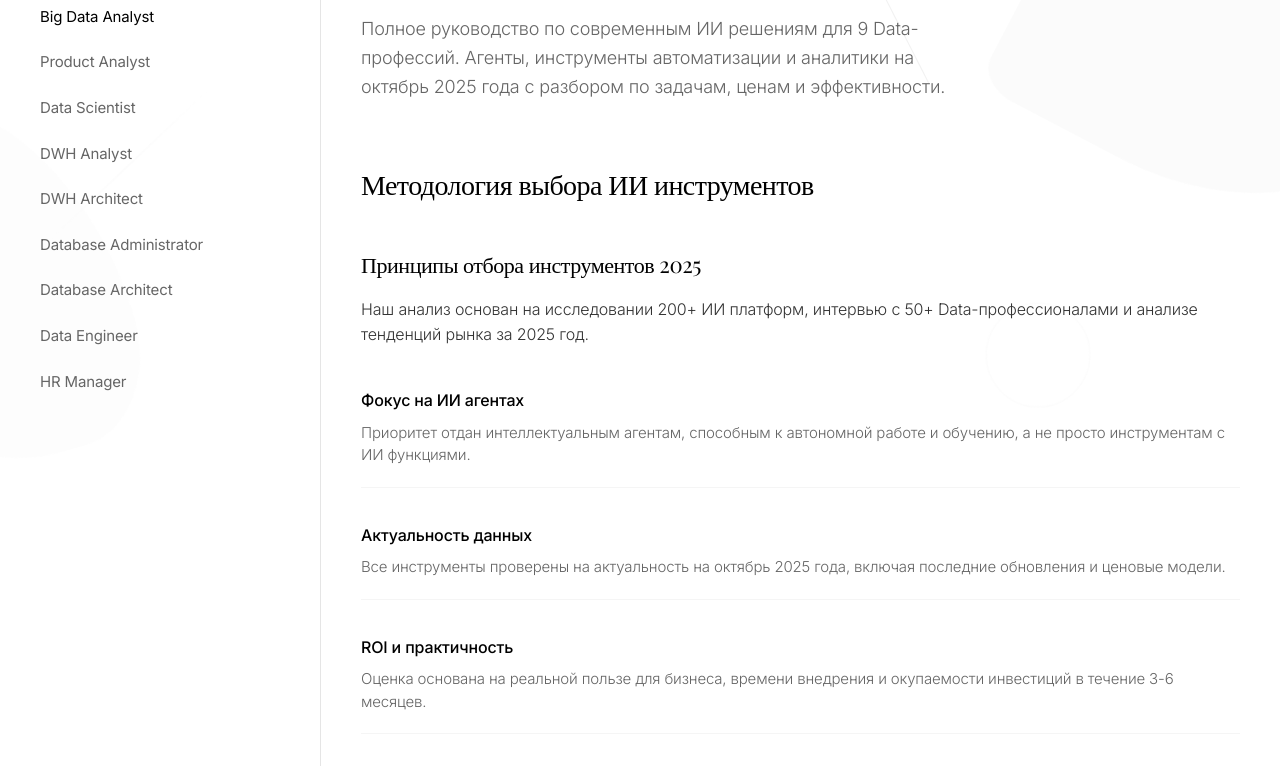
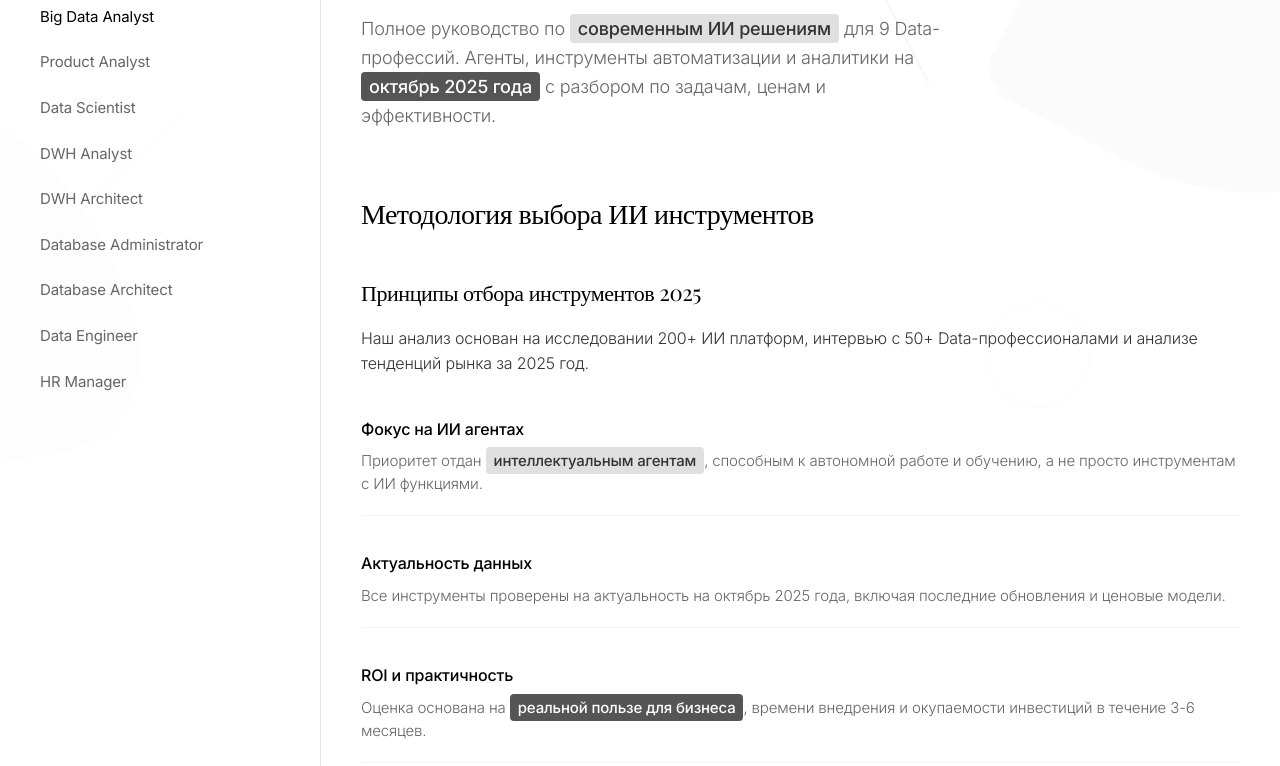
Before and after one commit to JuliaEdom/ai-tools-site, a plain HTML site: page index.html in a window 1280 px wide. Shown: the part 175-941 px from the top of the page. Drawn offline with nearby package versions, Linux system fonts and the light colour scheme.

Commit message:
Update index.html

```diff
--- a/index.html
+++ b/index.html
@@ -360,17 +360,29 @@
 
         /* Выделение серым цветом */
         .highlight-gray {
-            background: #f5f5f5;
+            background: #e0e0e0;
             color: #333;
             padding: 4px 8px;
-            border-radius: 3px;
+            border-radius: 4px;
+            font-weight: 500;
         }
 
         .highlight-dark-gray {
-            background: #666;
+            background: #555;
             color: #fff;
             padding: 4px 8px;
-            border-radius: 3px;
+            border-radius: 4px;
+            font-weight: 500;
+        }
+
+        /* Добавляем smooth scroll для якорных ссылок */
+        html {
+            scroll-behavior: smooth;
+        }
+
+        /* Компенсация для фиксированного меню */
+        .section {
+            scroll-margin-top: 80px;
         }
 
         .tool-link {
@@ -472,7 +484,7 @@
         <main class="main-content">
             <header class="header">
                 <h1 class="main-title">AI-инструменты для Data-профессионалов 2025</h1>
-                <p class="subtitle">Полное руководство по современным ИИ решениям для 9 Data-профессий. Агенты, инструменты автоматизации и аналитики на октябрь 2025 года с разбором по задачам, ценам и эффективности.</p>
+                <p class="subtitle">Полное руководство по <span class="highlight-gray">современным ИИ решениям</span> для 9 Data-профессий. Агенты, инструменты автоматизации и аналитики на <span class="highlight-dark-gray">октябрь 2025 года</span> с разбором по задачам, ценам и эффективности.</p>
             </header>
 
             <!-- Методология выбора инструментов -->
@@ -486,7 +498,7 @@
                         <div class="tools-list">
                             <div class="tool-item">
                                 <div class="tool-name">Фокус на ИИ агентах</div>
-                                <div class="tool-description">Приоритет отдан интеллектуальным агентам, способным к автономной работе и обучению, а не просто инструментам с ИИ функциями.</div>
+                                <div class="tool-description">Приоритет отдан <span class="highlight-gray">интеллектуальным агентам</span>, способным к автономной работе и обучению, а не просто инструментам с ИИ функциями.</div>
                             </div>
                             <div class="tool-item">
                                 <div class="tool-name">Актуальность данных</div>
@@ -494,7 +506,7 @@
                             </div>
                             <div class="tool-item">
                                 <div class="tool-name">ROI и практичность</div>
-                                <div class="tool-description">Оценка основана на реальной пользе для бизнеса, времени внедрения и окупаемости инвестиций в течение 3-6 месяцев.</div>
+                                <div class="tool-description">Оценка основана на <span class="highlight-dark-gray">реальной пользе для бизнеса</span>, времени внедрения и окупаемости инвестиций в течение 3-6 месяцев.</div>
                             </div>
                             <div class="tool-item">
                                 <div class="tool-name">Интеграция в рабочие процессы</div>
@@ -502,7 +514,7 @@
                             </div>
                             <div class="tool-item">
                                 <div class="tool-name">Масштабируемость</div>
-                                <div class="tool-description">Выбор решений, способных расти вместе с компанией от стартапа до enterprise уровня.</div>
+                                <div class="tool-description">Выбор решений, способных <span class="highlight-gray">расти вместе с компанией</span> от стартапа до enterprise уровня.</div>
                             </div>
                         </div>
                     </div>
@@ -515,7 +527,7 @@
                 <div class="profession-grid">
                     <div class="profession-card">
                         <h3 class="profession-title">Аналитик больших данных</h3>
-                        <p class="profession-description">Специалист по анализу и обработке терабайтов разнородных данных для извлечения бизнес-инсайтов и поддержки принятия решений в режиме реального времени.</p>
+                        <p class="profession-description">Специалист по анализу и обработке <span class="highlight-gray">терабайтов разнородных данных</span> для извлечения бизнес-инсайтов и поддержки принятия решений в <span class="highlight-dark-gray">режиме реального времени</span>.</p>
 
                         <div class="tools-list">
                             <div class="tool-item">
@@ -666,7 +678,7 @@
                                 </div>
                             </div>
                             <div class="tool-item">
-                                <div class="tool-name">🧠 Задача 4: MLOps и управление жизненным циклом моделей</div>
+                                <div class="tool-name">Задача 4: MLOps и управление жизненным циклом моделей</div>
                                 <div class="tool-description">
                                     <strong>Бесплатные:</strong> MLflow Open Source, DVC Open Source<br>
                                     <strong>Платные:</strong> Databricks MLflow ($0.40/DBU), Neptune.ai ($80/месяц), Weights & Biases ($50/месяц)
@@ -1111,3 +1123,5 @@
             </section>
         </main>
     </div>
+</body>
+</html>
```
